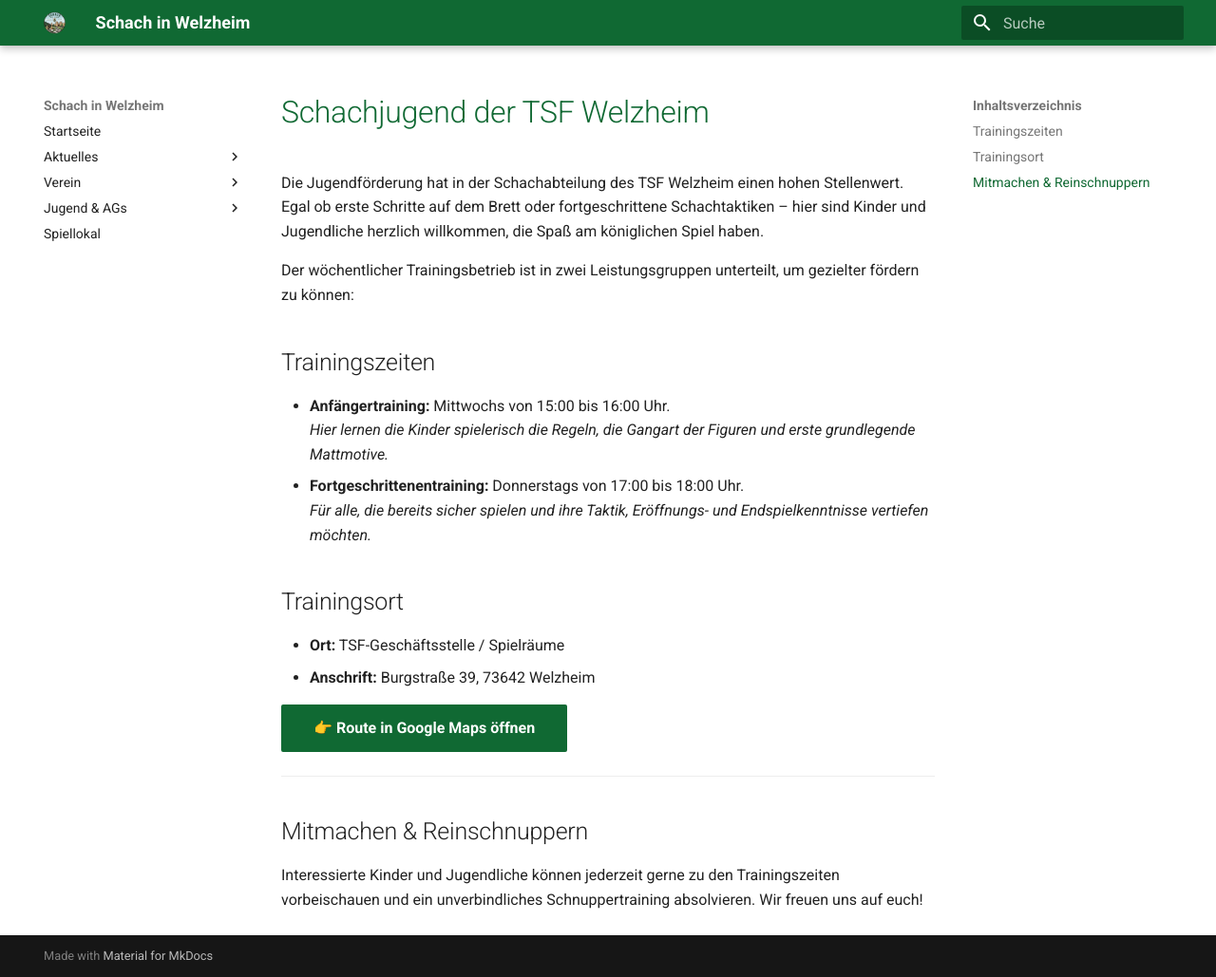
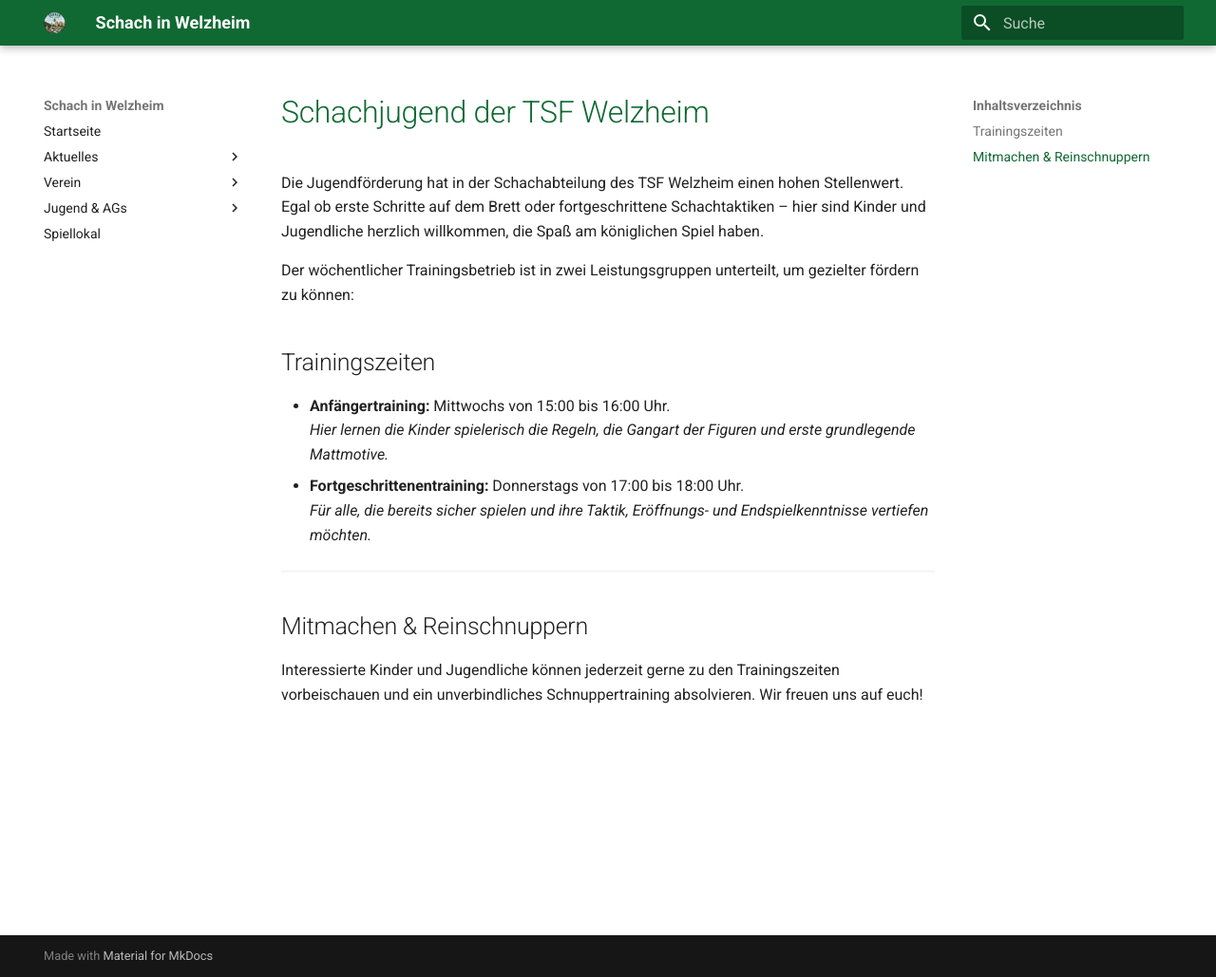
Before and after one commit to schachwelzheim/schachwelzheim, an MkDocs documentation site: the page built from docs/jugend/schachjugend.md, in a window 1280 px wide and 1029 px high. Shown: the whole window at 95% size. Built offline with MkDocs 1.6.1 and Material for MkDocs 9.7.7, drawn with Linux system fonts in a browser that asks for light colours.

Commit message:
Update schachjugend.md by removing training location
Removed location details for training sessions.

```diff
--- a/docs/jugend/schachjugend.md
+++ b/docs/jugend/schachjugend.md
@@ -11,13 +11,6 @@
 * **Fortgeschrittenentraining:** Donnerstags von 17:00 bis 18:00 Uhr.
   *Für alle, die bereits sicher spielen und ihre Taktik, Eröffnungs- und Endspielkenntnisse vertiefen möchten.*
 
-## Trainingsort
-
-* **Ort:** TSF-Geschäftsstelle / Spielräume
-* **Anschrift:** Burgstraße 39, 73642 Welzheim
-
-[👉 Route in Google Maps öffnen](https://maps.google.com/?q=Burgstraße+39,+73642+Welzheim){ .md-button .md-button--primary }
-
 ---
 
 ## Mitmachen & Reinschnuppern
```
